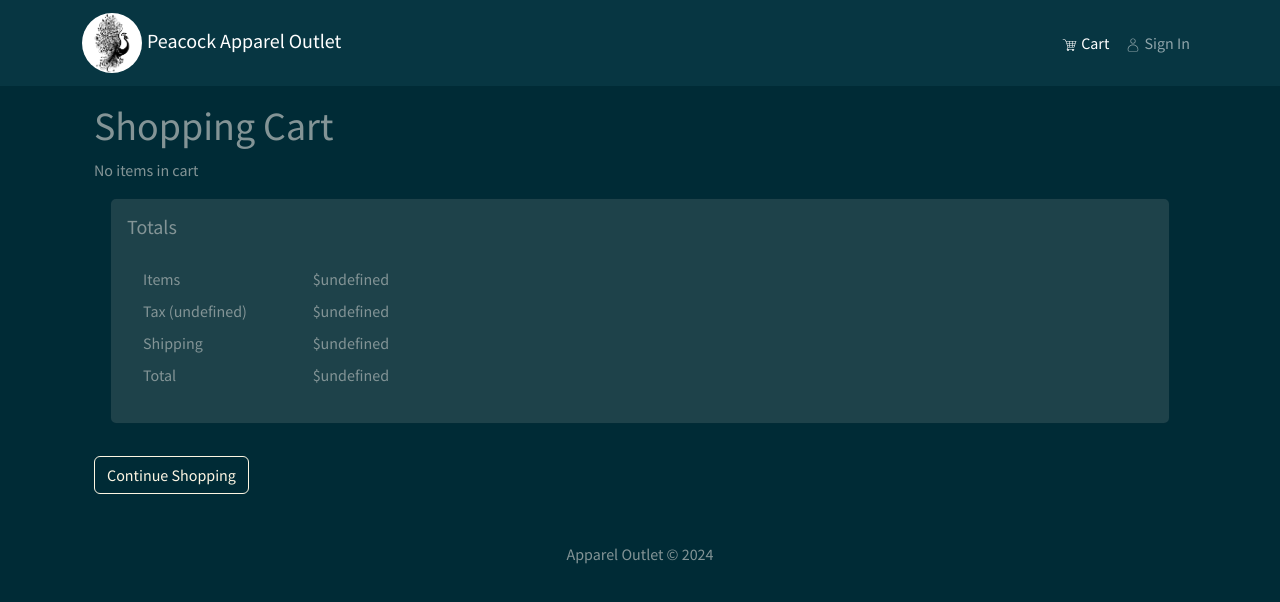
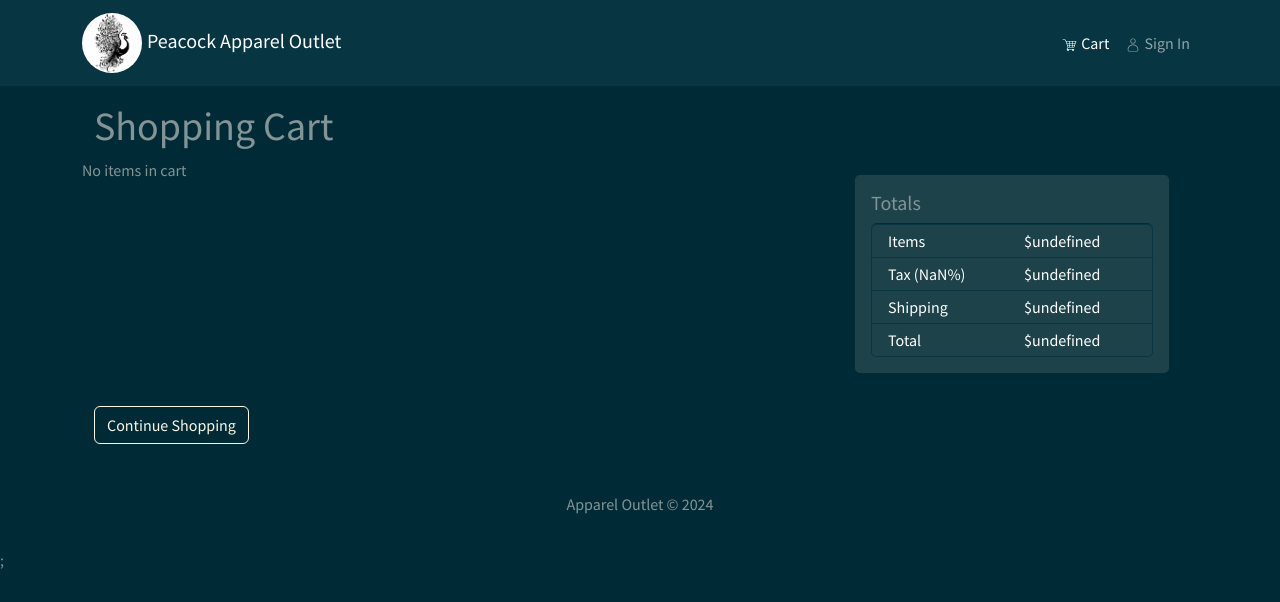
Before and after one commit to sjbenenate/apparel_store, a React (Create React App) app in the folder ui/: page /cart in a window 1280 px wide. Shown: the top 602 px of the page. Built offline with nearby package versions, Linux system fonts and the light colour scheme.

Commit message:
cart view layout adjustments

```diff
--- a/ui/src/views/cart_view.jsx
+++ b/ui/src/views/cart_view.jsx
@@ -65,7 +65,11 @@ const CartRow = ({ itemId }) => {
                 </Col>
                 <Col>{`$${product.price * qty}`}</Col>
                 <Col>
-                    <Button onClick={removeFromCart}>
+                    <Button
+                        type="button"
+                        variant="warning"
+                        onClick={removeFromCart}
+                    >
                         <FaTrash />
                     </Button>
                 </Col>
@@ -75,10 +79,12 @@ const CartRow = ({ itemId }) => {
 };
 
 const PriceRow = ({ label, value }) => (
-    <Row className="py-1">
-        <Col md="2">{label}</Col>
-        <Col>{`$${value}`}</Col>
-    </Row>
+    <ListGroup.Item className="py-1">
+        <Row>
+            <Col>{label}</Col>
+            <Col>{`$${value}`}</Col>
+        </Row>
+    </ListGroup.Item>
 );
 
 const PriceCard = () => {
@@ -87,15 +93,15 @@ const PriceCard = () => {
     return (
         <Card className="p-3 m-3">
             <Card.Title>Totals</Card.Title>
-            <Card.Body>
+            <ListGroup>
                 <PriceRow label="Items" value={prices.itemPrices} />
                 <PriceRow
-                    label={`Tax (${prices.taxPercentage})`}
+                    label={`Tax (${Math.round(prices.taxPercentage * 100)}%)`}
                     value={prices.tax}
                 />
                 <PriceRow label="Shipping" value={prices.shipping} />
                 <PriceRow label="Total" value={prices.total} />
-            </Card.Body>
+            </ListGroup>
         </Card>
     );
 };
@@ -122,10 +128,10 @@ const CartView = () => {
                 <h1>Shopping Cart</h1>
             </Row>
             <Row>
-                <Col>{cartList ? cartList : 'No items in cart'}</Col>
-            </Row>
-            <Row>
-                <Col>
+                <Col lg={8}>
+                    <Row>{cartList ? cartList : 'No items in cart'}</Row>
+                </Col>
+                <Col lg={4}>
                     <PriceCard />
                 </Col>
             </Row>
```
